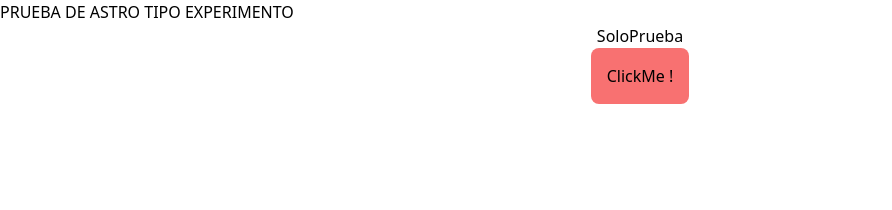
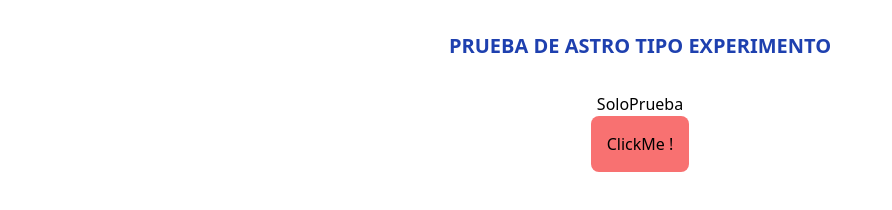
Before and after one commit to samytaub/astrotesting, an Astro site: page / in a window 1280 px wide. Shown: the whole page, without its empty margins (0-892 px from the left). Built offline with nearby package versions, Linux system fonts and the light colour scheme; Astro itself is replaced by a stand-in of ours.

```diff
--- a/src/pages/index.astro
+++ b/src/pages/index.astro
@@ -11,7 +11,9 @@ import SoloPrueba from "../components/SoloPrueba";
     <title>PRUEBA DE ASTRO TIPO EXPERIMENTO</title>
   </head>
   <body>
-    <h1>PRUEBA DE ASTRO TIPO EXPERIMENTO</h1>
+    <h1 class="text-center my-8 text-blue-800 font-bold text-xl">
+      PRUEBA DE ASTRO TIPO EXPERIMENTO
+    </h1>
     <SoloPrueba client:load />
   </body>
 </html>
```
